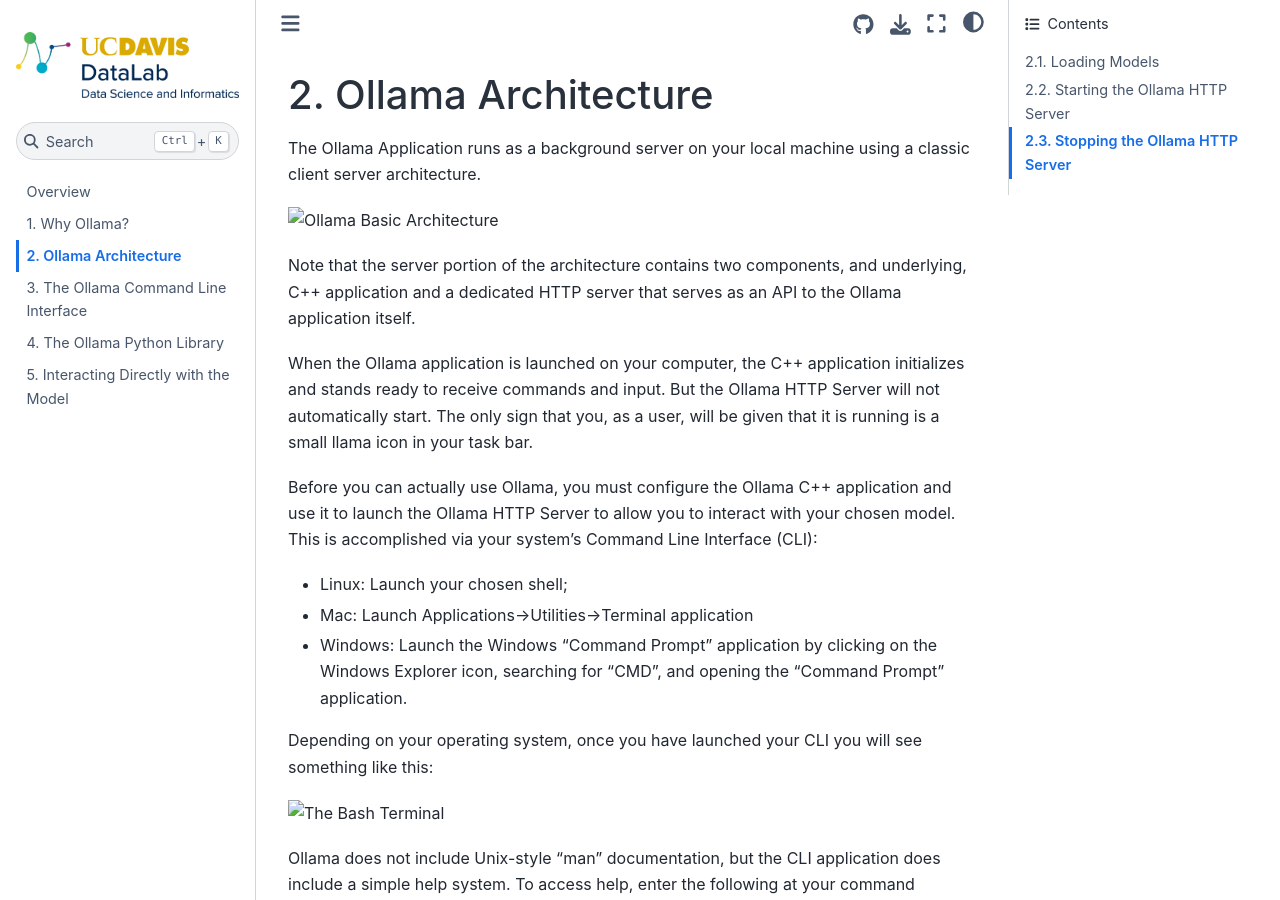
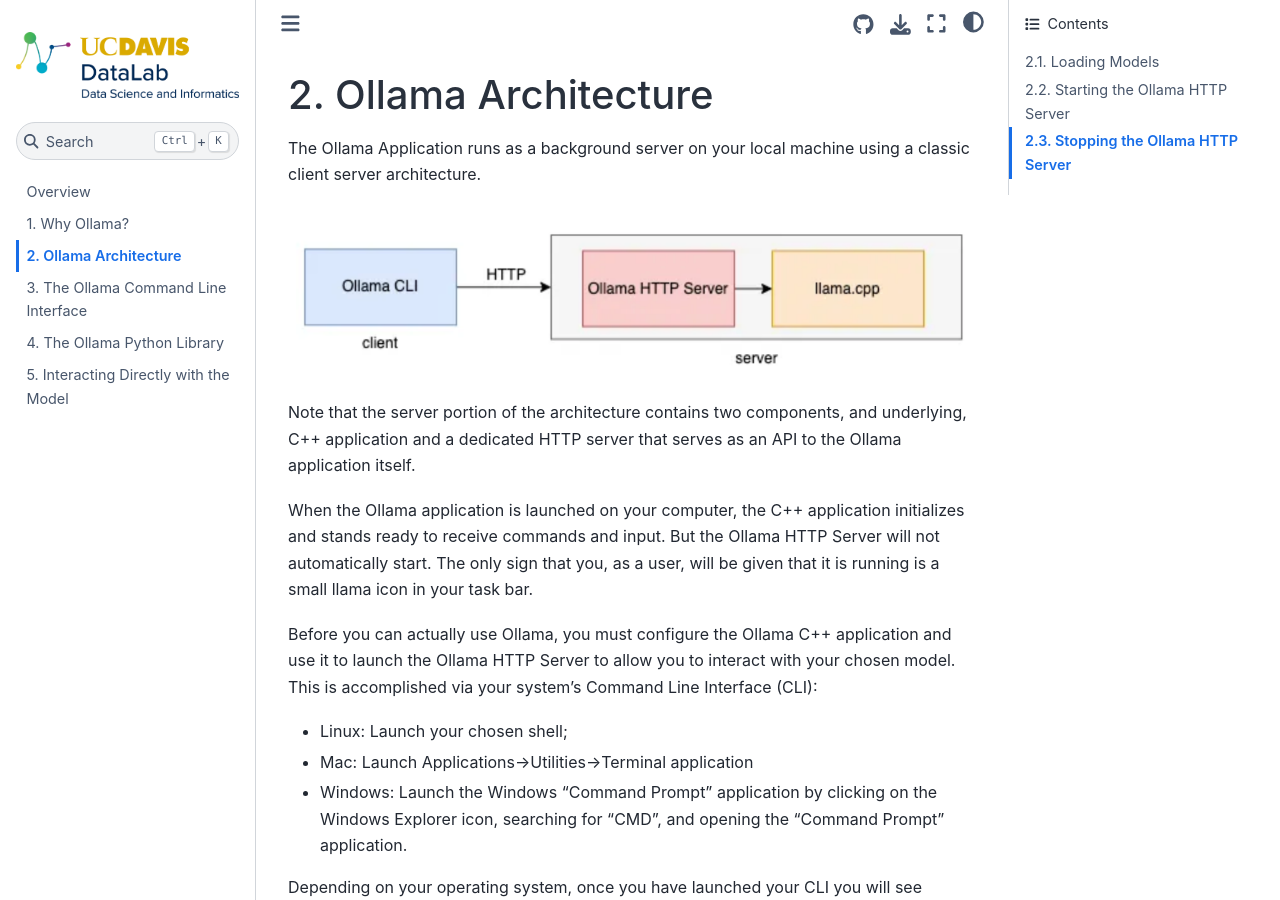
Before and after one commit to ucdavisdatalab/workshop_llm_with_ollama, a Jupyter Book: the page built from chapters/02_getting_started.md, in a window 1280 px wide and 900 px high. Built offline with Jupyter Book 1.0.4 settings and Sphinx 7.4.7 and the Sphinx Book theme 1.1.4, drawn with Linux system fonts in a browser that asks for light colours.

Commit message:
fixed bad image filepath references

```diff
--- a/chapters/02_getting_started.md
+++ b/chapters/02_getting_started.md
@@ -3,7 +3,7 @@
 
 The Ollama Application runs as a background server on your local machine using a classic client server architecture.
 
-![Ollama Basic Architecture](img/ollama_architecture.png)
+![Ollama Basic Architecture](../img/ollama_architecture.png)
 
 Note that the server portion of the architecture contains two components, and underlying, C++ application and a dedicated HTTP server that serves as an API to the Ollama application itself.
 
@@ -17,7 +17,7 @@
 
 Depending on your operating system, once you have launched your CLI you will see something like this:
 
-![The Bash Terminal](img/terminal.png)
+![The Bash Terminal](../img/terminal.png)
 
 Ollama does not include Unix-style "man" documentation, but the CLI application does include a simple help system.  To access help, enter the following at your command prompt:
 
```
Also changed, not shown: chapters/03_Interacting_via_ollama_CLI.md (+1 -1 lines), chapters/05_Interacting_directly_with_the_model.md (+1 -1 lines).
